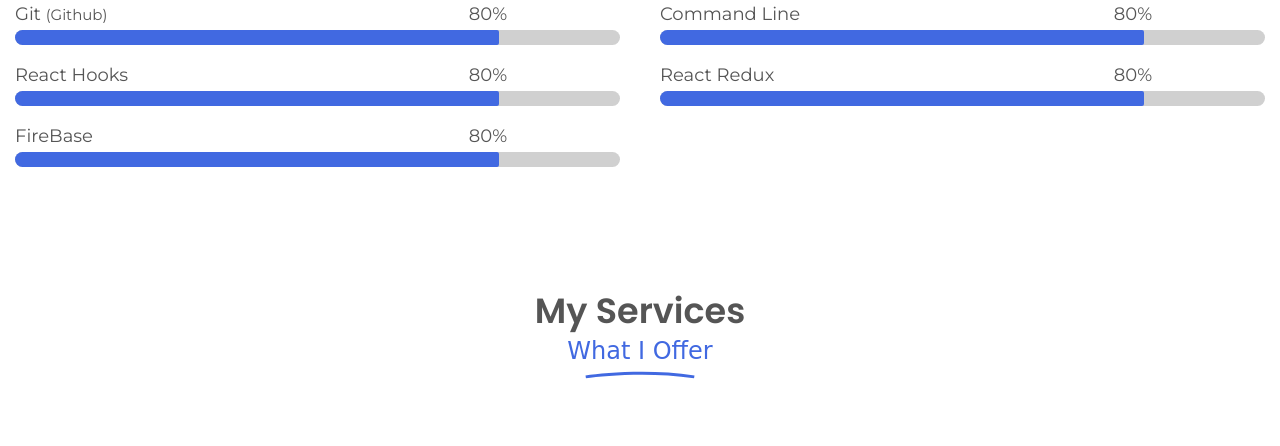
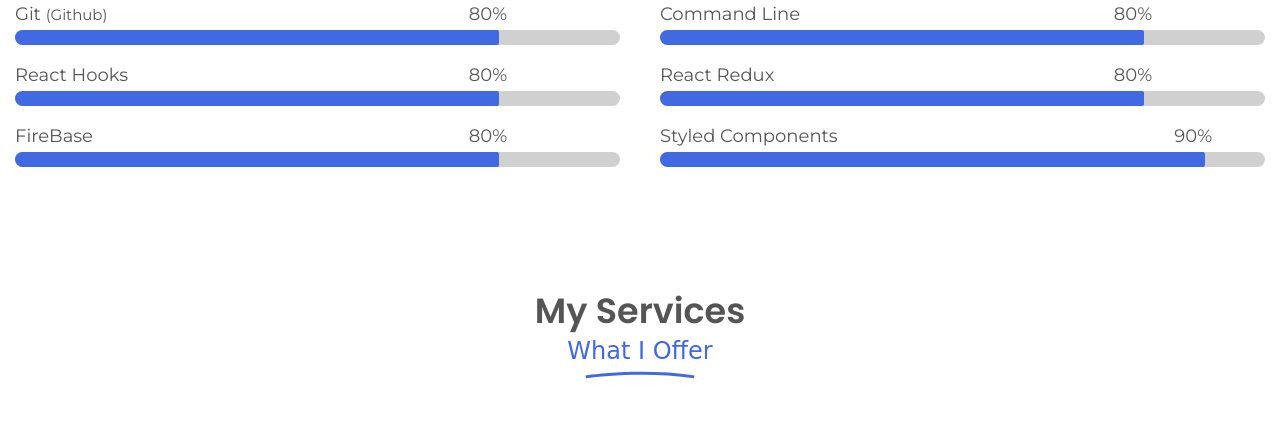
Before and after one commit to Abdo-112002/My-portfolio, a plain HTML site: page index.html in a window 1280 px wide. Shown: the part 1800-2246 px from the top of the page. Drawn offline with nearby package versions, Linux system fonts and the light colour scheme.

Commit message:
update skills

```diff
--- a/index.html
+++ b/index.html
@@ -251,6 +251,17 @@
                               <div class = "progress-bar w-80"></div>
                             </div>
                         </div>
+
+                         <div class = "item">
+                            <div class = "item-text">
+                              <span>Styled Components</span>
+                              <span class = "w-90">90%</span>
+                            </div>
+                            <div class = "progress">
+                              <div class = "progress-bar w-90"></div>
+                            </div>
+                        </div>
+
                     </div><!-- ./skils -->
 
                     <div class="tabs-info experience" id="experience">
```
